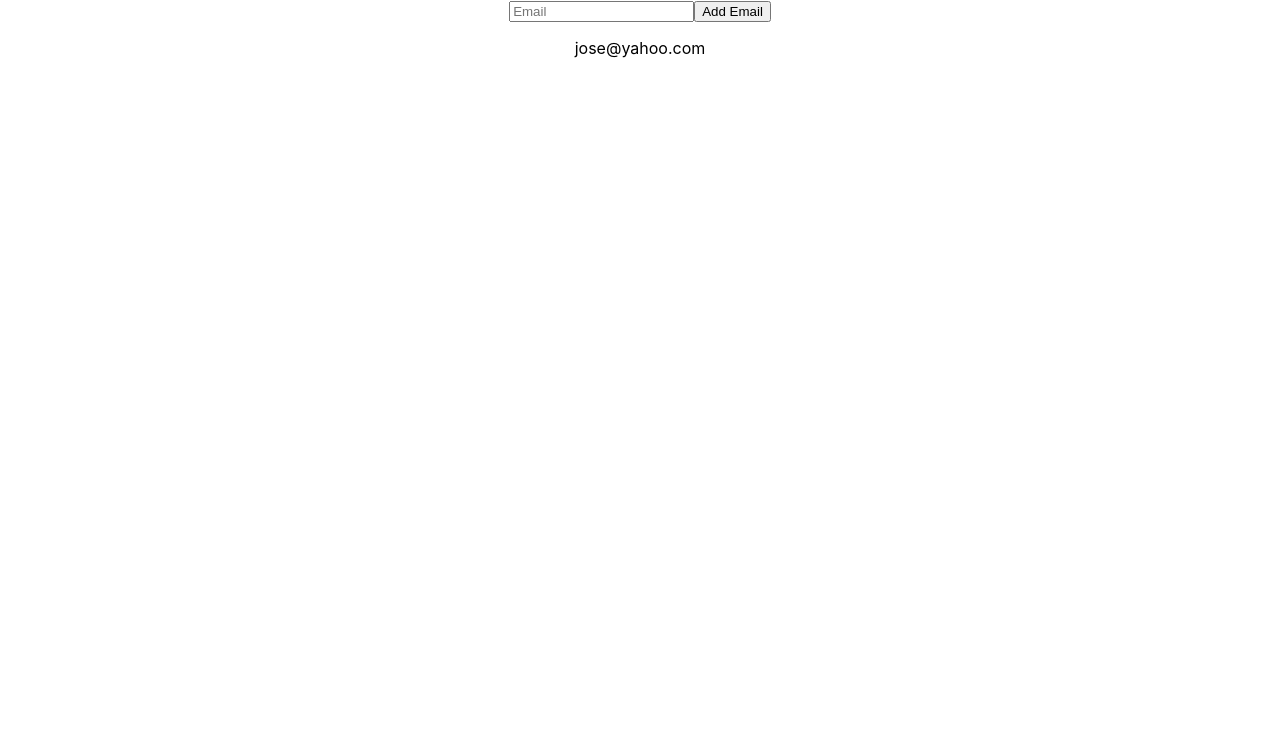
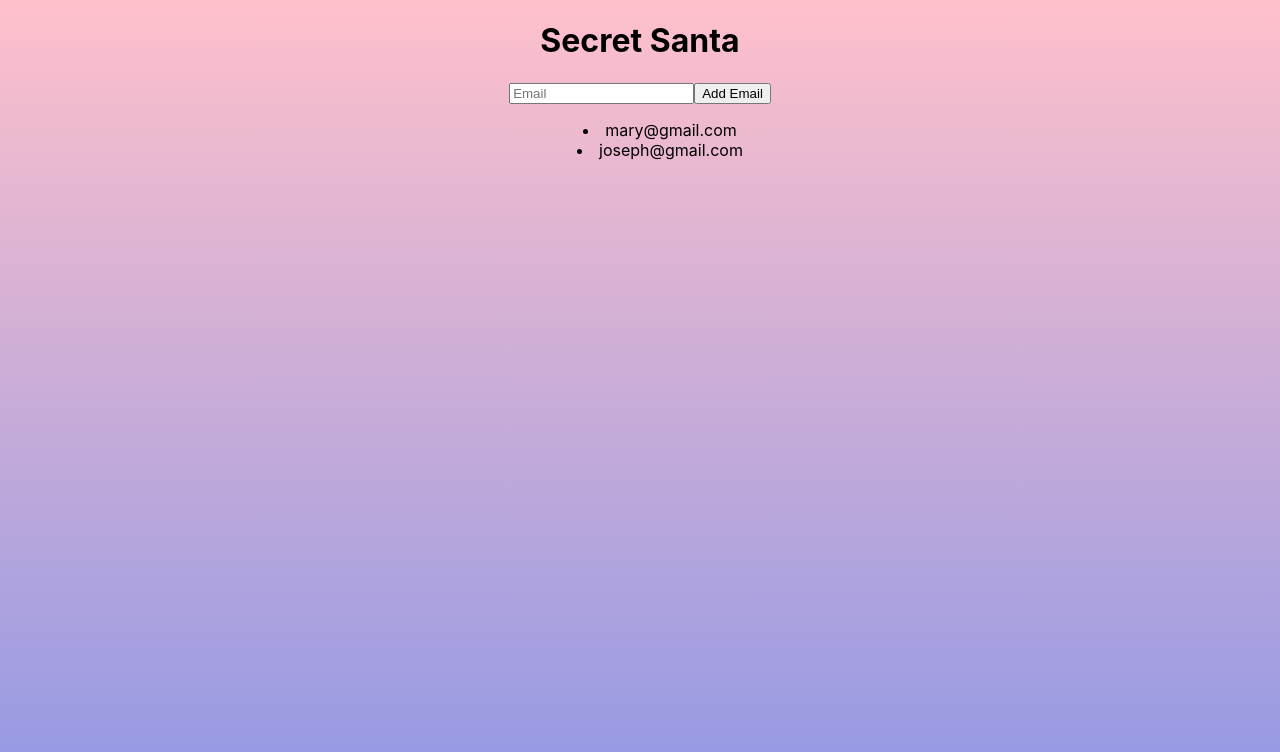
Before and after one commit to marynghiem/SecretSanta, a React (Create React App) app: page / in a window 1280 px wide. Shown: the top 752 px of the page. Built offline with nearby package versions, Linux system fonts and the light colour scheme.

Commit message:
added a gradient background and added an input for email

```diff
--- a/src/App.css
+++ b/src/App.css
@@ -1,38 +1,20 @@
 .App {
+  text-align: center;
+
+}
+titleName{
+  text-align:center;
+}
+
+html {height: 100%;
+  background: linear-gradient(pink, #9198e5);}
+
+ul {
+  list-style-position: inside;
   text-align: center;
 }
 
-.App-logo {
-  height: 40vmin;
-  pointer-events: none;
-}
-
-@media (prefers-reduced-motion: no-preference) {
-  .App-logo {
-    animation: App-logo-spin infinite 20s linear;
-  }
-}
-
-.App-header {
-  background-color: #282c34;
-  min-height: 100vh;
-  display: flex;
-  flex-direction: column;
-  align-items: center;
-  justify-content: center;
-  font-size: calc(10px + 2vmin);
-  color: white;
-}
 
 .App-link {
   color: #61dafb;
 }
-
-@keyframes App-logo-spin {
-  from {
-    transform: rotate(0deg);
-  }
-  to {
-    transform: rotate(360deg);
-  }
-}
--- a/src/App.js
+++ b/src/App.js
@@ -2,17 +2,27 @@ import './App.css';
 import React, { useState } from 'react';
 
 function App() {
-  const [emails, setEmails] = useState([]);
+  const [emails, setEmails] = useState(['mary@gmail.com', 'joseph@gmail.com']);
   // emails: ['mary@gmail.com', 'joseph@gmail.com'];
-  const fakeEmailList1 = 'jose@yahoo.com';
-  const fakeEmailList2 = ['mary@gmail.com', 'joseph@gmail.com'];
+  // setEmails(['mary@gmail.com', 'joseph@gmail.com']);
+  // const fakeEmailList2 = ['mary@gmail.com', 'joseph@xgmail.com'];
+  const newEmail = 'example@gmail.com';
+  // No: emails + newEmail -> cant add arrays with + sign
+  // No: emails.push(newEmail) -> push returns number & react expects A NEW ARRAY
+
+  const addEmail = () => setEmails([...emails, newEmail]);
   return (
     <div className="App">
+      <h1>Secret Santa</h1>
       <input type="email" placeholder="Email"></input>
-      <button type="button">Add Email</button>
-      <p>{fakeEmailList1}</p>
+      <button type="button" onClick={addEmail}>Add Email</button>
+      <ul class="emailList">{emails.map((emailList)=> <li>{emailList}</li>)}</ul>
     </div>
   );
 }
 
 export default App;
+
+var list = []; // 0x123345352
+list.push('hi'); // 1
+// list = ['hi']
```
